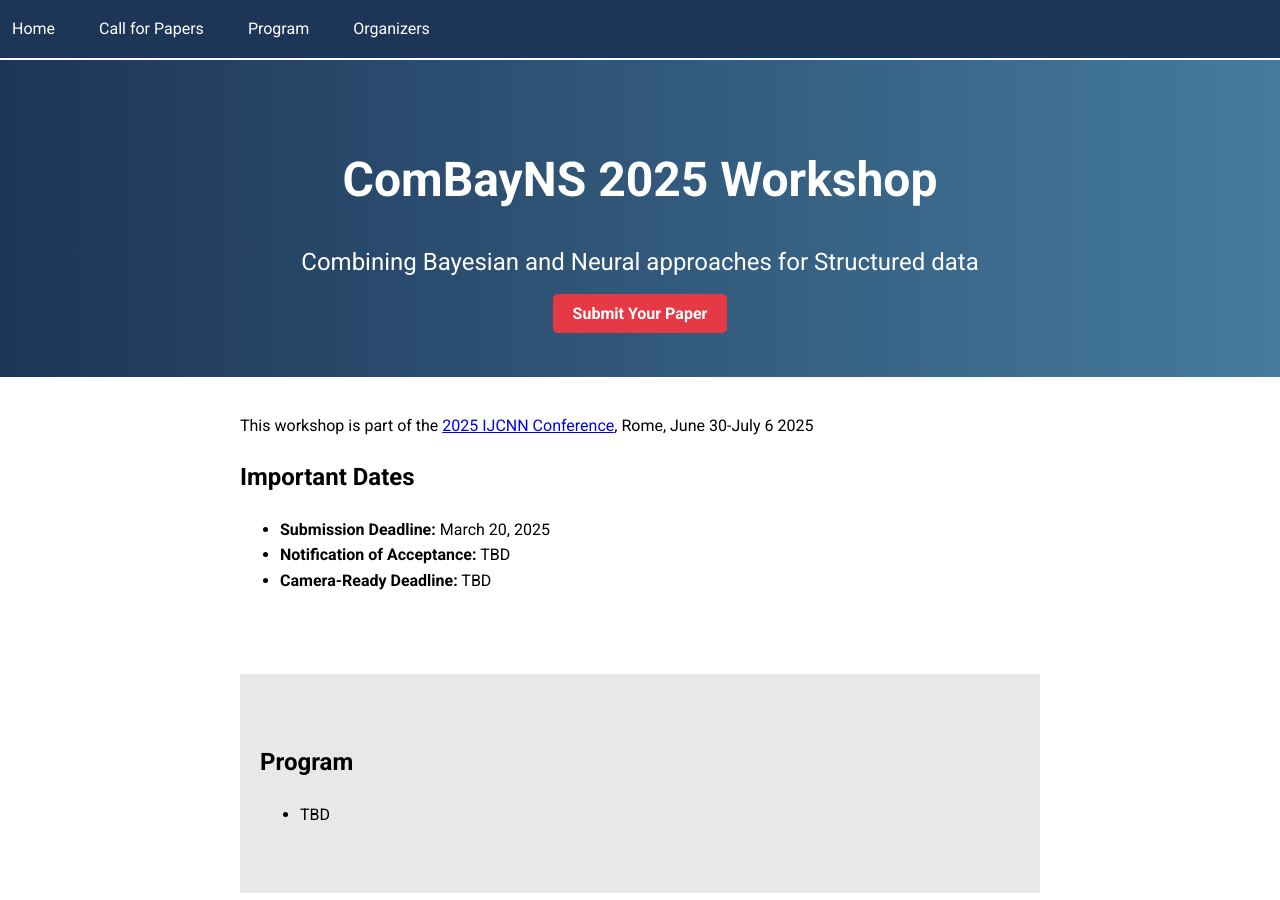
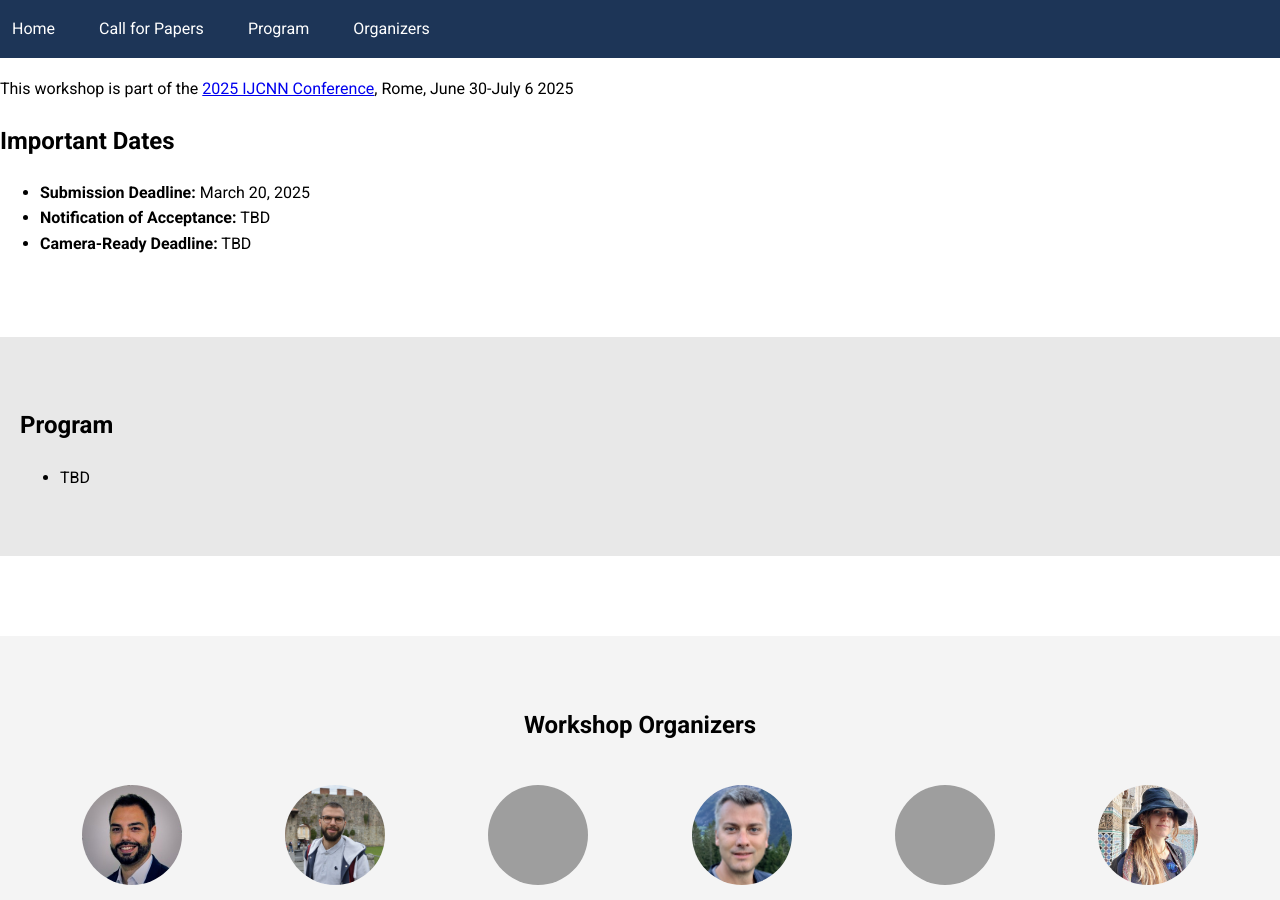
Before and after one commit to combayns2025/combayns2025.github.io, a Jekyll site: the page built from index.md, in a window 1280 px wide and 900 px high, cut to the strip 0-900 px from the top of the window. Built offline with Jekyll 4.4.1, drawn with Linux system fonts in a browser that asks for light colours; a script that is not in the unit is left out; some of the changed text lies outside the part shown; grey boxes are pictures that could not be loaded.

Commit message:
Update default.html

```diff
--- a/_layouts/default.html
+++ b/_layouts/default.html
@@ -1,27 +1,16 @@
 <!DOCTYPE html>
-<html>
+<html lang="en">
 <head>
-  <title>ComBayNS Workshop @ IJCNN 2025</title>
+  <meta charset="UTF-8">
   <meta name="viewport" content="width=device-width, initial-scale=1.0">
+  <title>{{ page.title }} - {{ site.title }}</title>
   <link rel="stylesheet" href="{{ '/assets/css/style.css' | relative_url }}">
   <link href="https://fonts.googleapis.com/css2?family=Roboto:wght@400;700&display=swap" rel="stylesheet">
 </head>
 <body>
   {% include navbar.html %}
+  {{ content }}
+  <script src="{{ '/assets/js/script.js' | relative_url }}"></script>
 
-  {% if page.title == "Home" %}
-    <div class="hero">
-      <h1>ComBayNS 2025 Workshop</h1>
-      <p>Combining Bayesian and Neural approaches for Structured data</p>
-      <a href="https://cmt3.research.microsoft.com/IJCNN2025/Track/3/Submission/Create" class="cta">Submit Your Paper</a>
-    </div>
-  {% endif %}
-
-  <main>
-    {{ content }}
-  </main>
-
-  {% include footer.html %}
-  <script src="{{ '/assets/js/main.js' | relative_url }}"></script>
 </body>
 </html>
```
